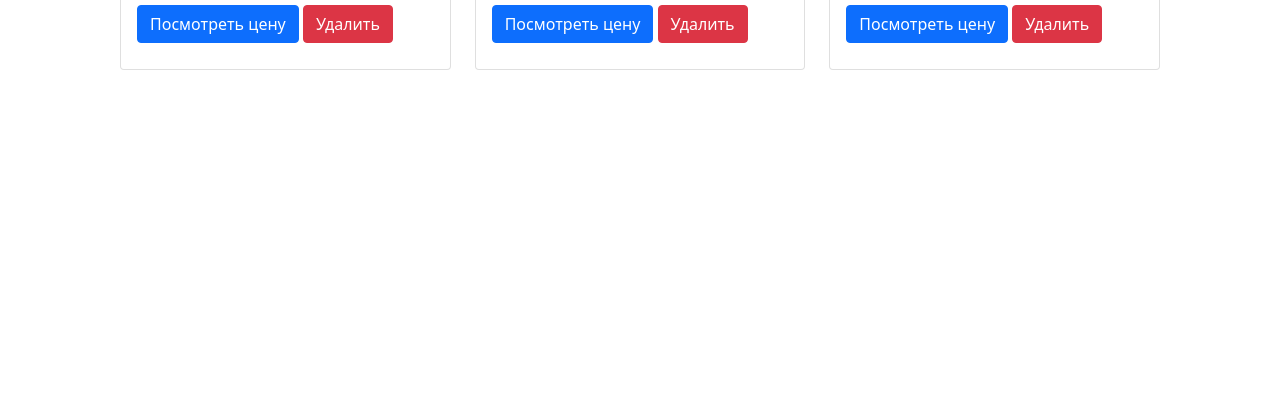
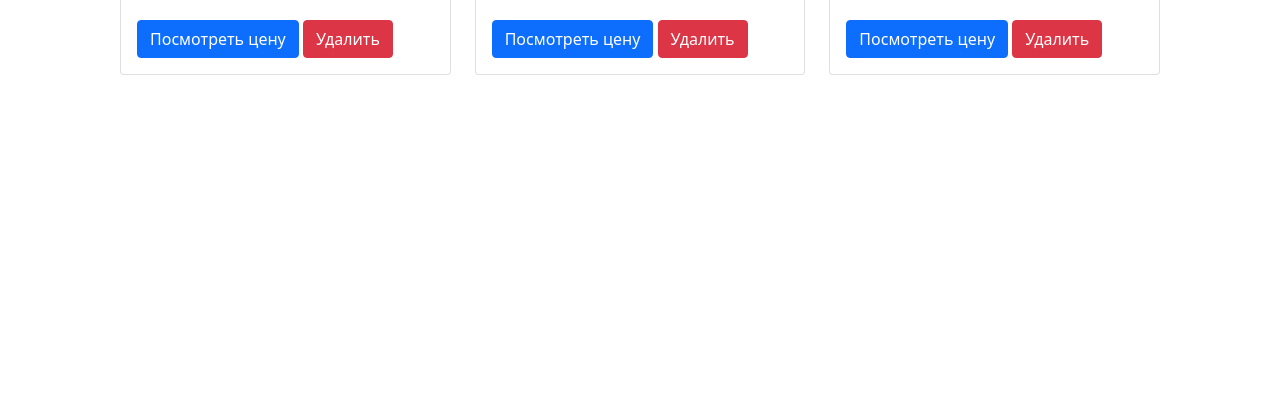
Before and after one commit to ideasaveleva/7.modal-window-on-js, a website: page index.html in a window 1280 px wide. Shown: the part 393-800 px from the top of the page. Drawn offline with nearby package versions, Linux system fonts and the light colour scheme.

Commit message:
Update modal.css

```diff
--- a/css/modal.css
+++ b/css/modal.css
@@ -5,7 +5,7 @@
     margin-bottom: 20px;
 }
 .btn {
-    margin-bottom: 10px;
+    margin-top: 15px;
 }
 
 .vmodal {}
```
